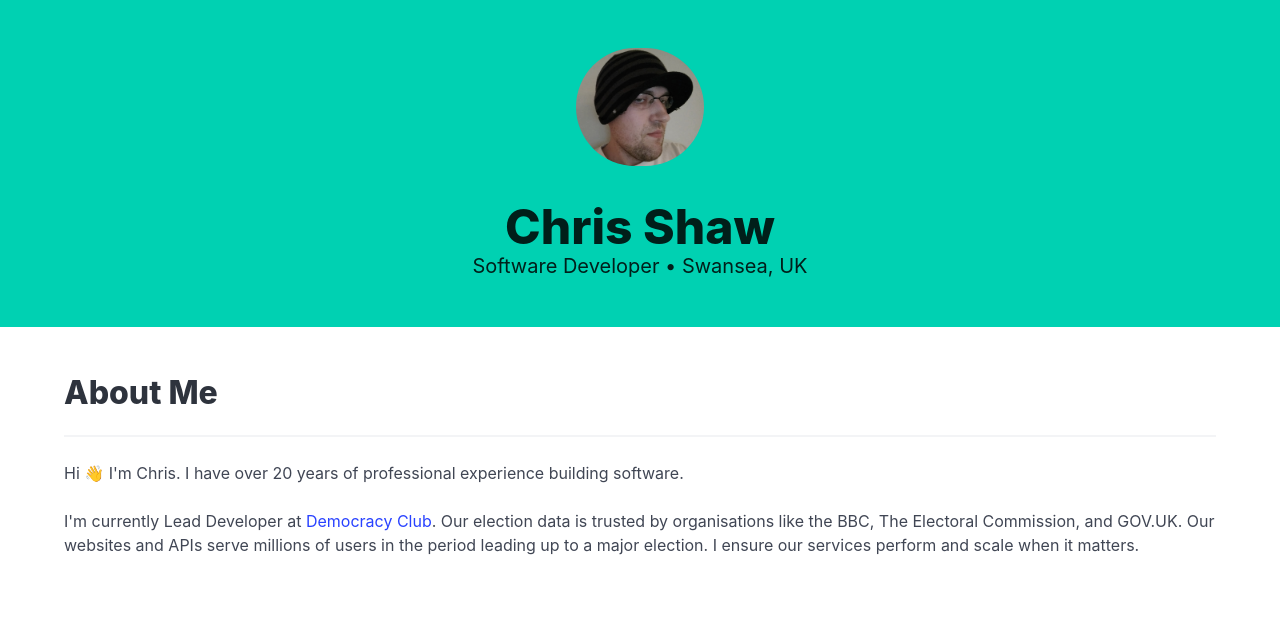
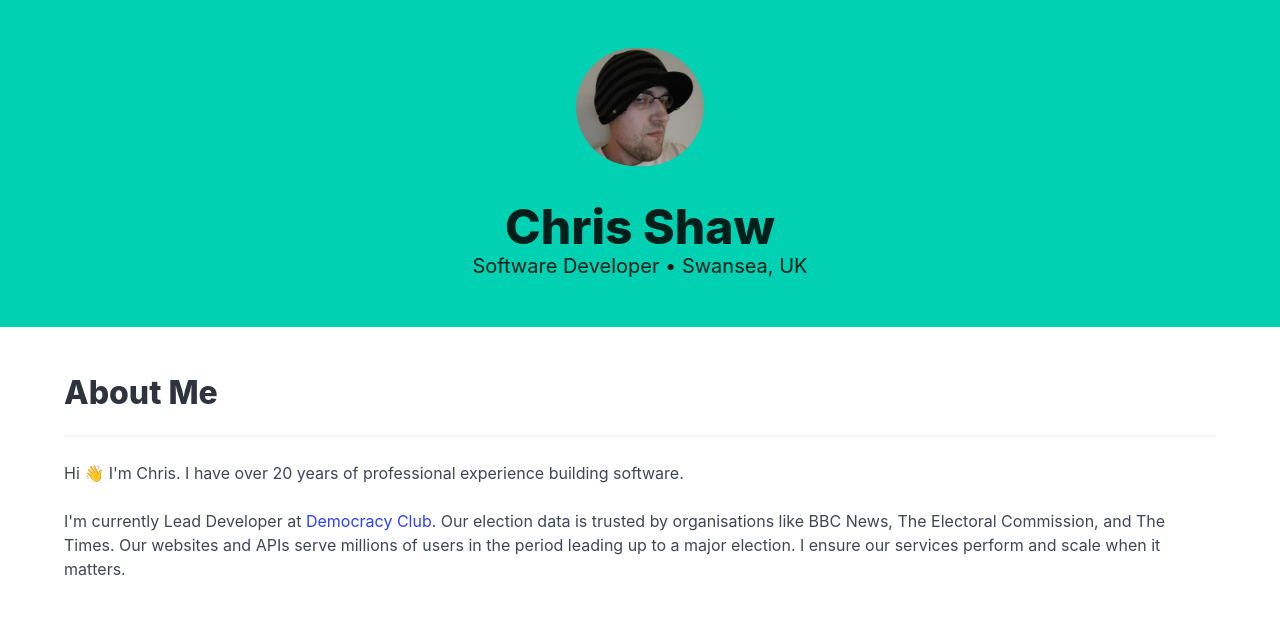
Before and after one commit to chris48s/landing-page, a website: page index.html in a window 1280 px wide. Shown: the top 633 px of the page. Drawn offline with nearby package versions, Linux system fonts and the light colour scheme.

Commit message:
tweak data partners sentence

```diff
--- a/index.html
+++ b/index.html
@@ -65,7 +65,7 @@
       </p>
       <p class="block">
         I'm currently Lead Developer at <a target="_blank" href="https://democracyclub.org.uk/">Democracy Club</a>.
-        Our election data is trusted by organisations like the BBC, The Electoral Commission, and GOV.UK.
+        Our election data is trusted by organisations like BBC News, The Electoral Commission, and The Times.
         Our websites and APIs serve millions of users in the period leading up to a major election.
         I ensure our services perform and scale when it matters.
       </p>
```
